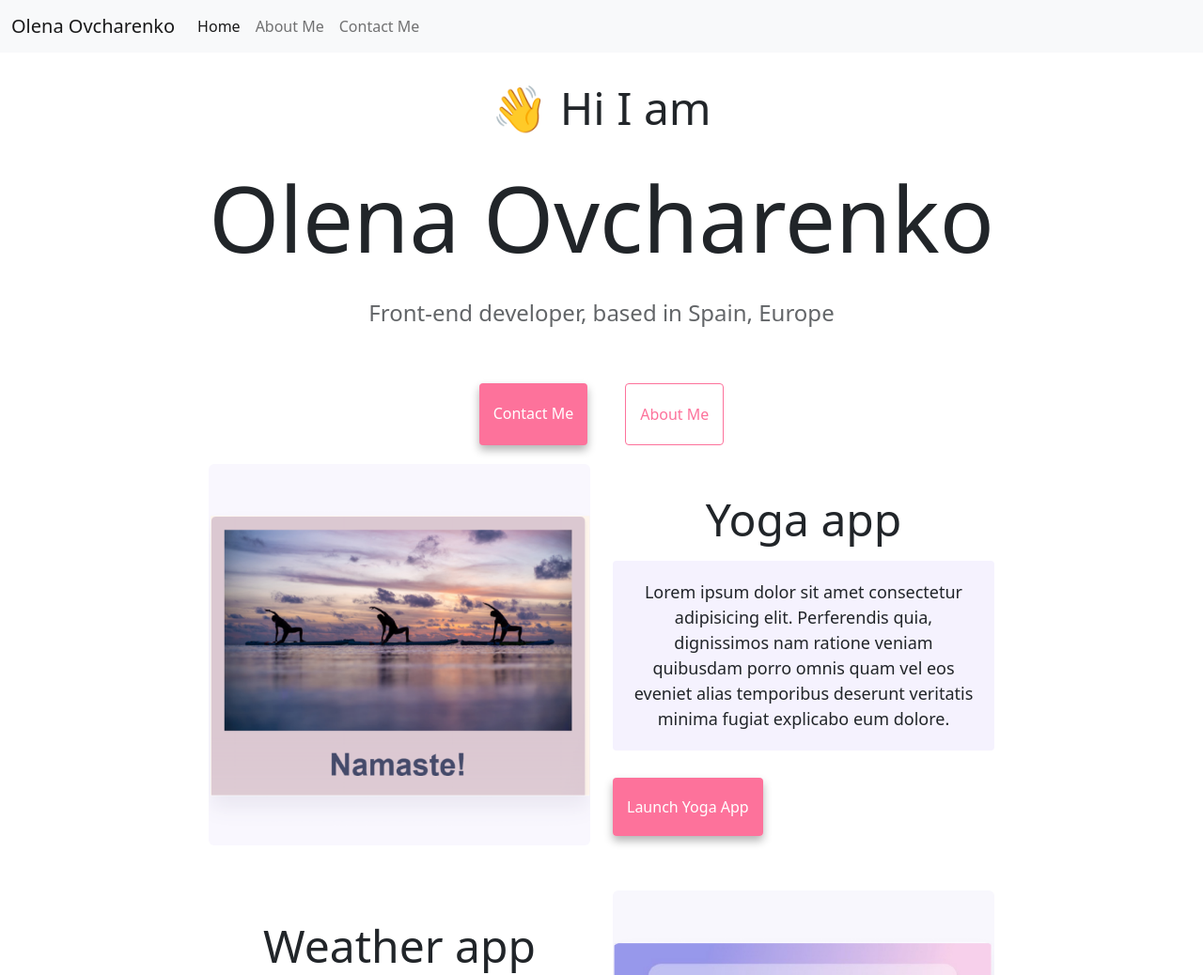
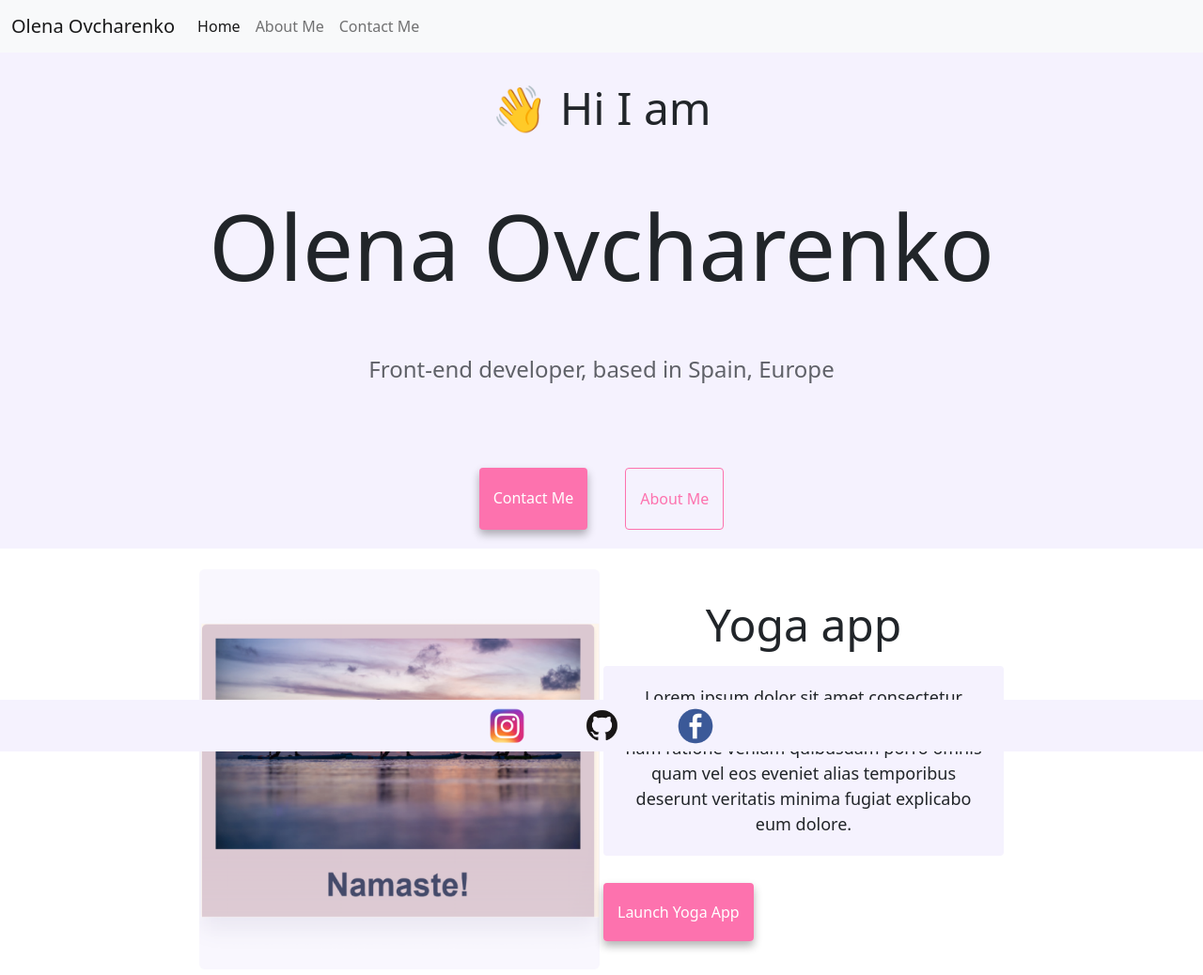
Before and after one commit to lenaMarilena/Portfoliio, a plain HTML site: page index.html in a window 1280 px wide. Shown: the top 1038 px of the page at 94% size. Drawn offline with nearby package versions, Linux system fonts and the light colour scheme.

Commit message:
add footer,  change colors, icons social media

```diff
--- a/index.html
+++ b/index.html
@@ -43,6 +43,7 @@
         </div>
       </nav>
     </div>
+    <div class="hero">
     <h2>👋 Hi I am</h2>
     <h1 class="text-center">Olena Ovcharenko</h1>
     <h3>Front-end developer, based in Spain, Europe</h3>
@@ -50,6 +51,7 @@
       <a href="about.html#contact" class="contact-link">Contact me</a>
       <a href="about.html" class="about-link">About me</a>
     </div>
+  </div>
     <div class="container">
       <div class="row">
         <div class="col-md-6">
@@ -115,23 +117,31 @@
         </div>
       </div>
     </div>
+    <br/>
+
     <footer class="text-center fixed-bottom">
+
       <a
+        href="https://instagram.com/lena_marilena"
+        target="blank"
+        class="ps-5 pe-5 social-link"
+        title="Instagram"
+      ><img class="logo" src="images/instagram.png" alt="Instagram"></a>
+        <a
         href="https://github.com/lenaMarilena"
         target="blank"
         class="social-link"
         title="GitHub"
       >
         <i class="fa-brands fa-github"></i
-      ></a>
+      ><img class="logo1" src="images/github.png" alt="github"></a>
       <a
         href="https://instagram.com/lena_marilena"
         target="blank"
         class="ps-5 pe-5 social-link"
-        title="Instagram"
-      >
-        <i class="fa-brands fa-instagram"></i
-      ></a>
+        title="Facebook"
+      ><img class="logo" src="images/Facebook.png" alt="Facebook"></a>
     </footer>
+
   </body>
 </html>
--- a/src/styles.css
+++ b/src/styles.css
@@ -1,5 +1,5 @@
 :root {
-  --primary-color: #fd729b;
+  --primary-color: #fd72ae;
   --secondary-color: #f5f2fe;
   --box-shadow: 0 5px 10px rgba(0, 0, 0, 0.3);
 }
@@ -119,7 +119,7 @@ p {
 @media (max-width: 600px) {
   h1 {
     font-size: 40px;
-    color: #fc5587;
+    color: var(--primary-color);
   }
   h2 {
     font-size: 38px;
@@ -133,3 +133,28 @@ nav {
 div#contact {
   padding: 270px;
 }
+
+.hero {
+  background-color: var(--secondary-color);
+  display: flex;
+  flex-direction: column;
+  margin-bottom: 20px;
+}
+
+.col-md-6 {
+  padding: 2px;
+}
+
+footer {
+  background-color: var(--secondary-color);
+  display: block;
+}
+
+.logo {
+  max-width: 60px;
+  max-height: 40px;
+}
+
+.logo1 {
+  max-height: 55px;
+}
```
Also changed, not shown: about.html (+29 -3 lines), images/Facebook.png (added), images/github.png (added), images/instagram.png (added), 1 other file.
